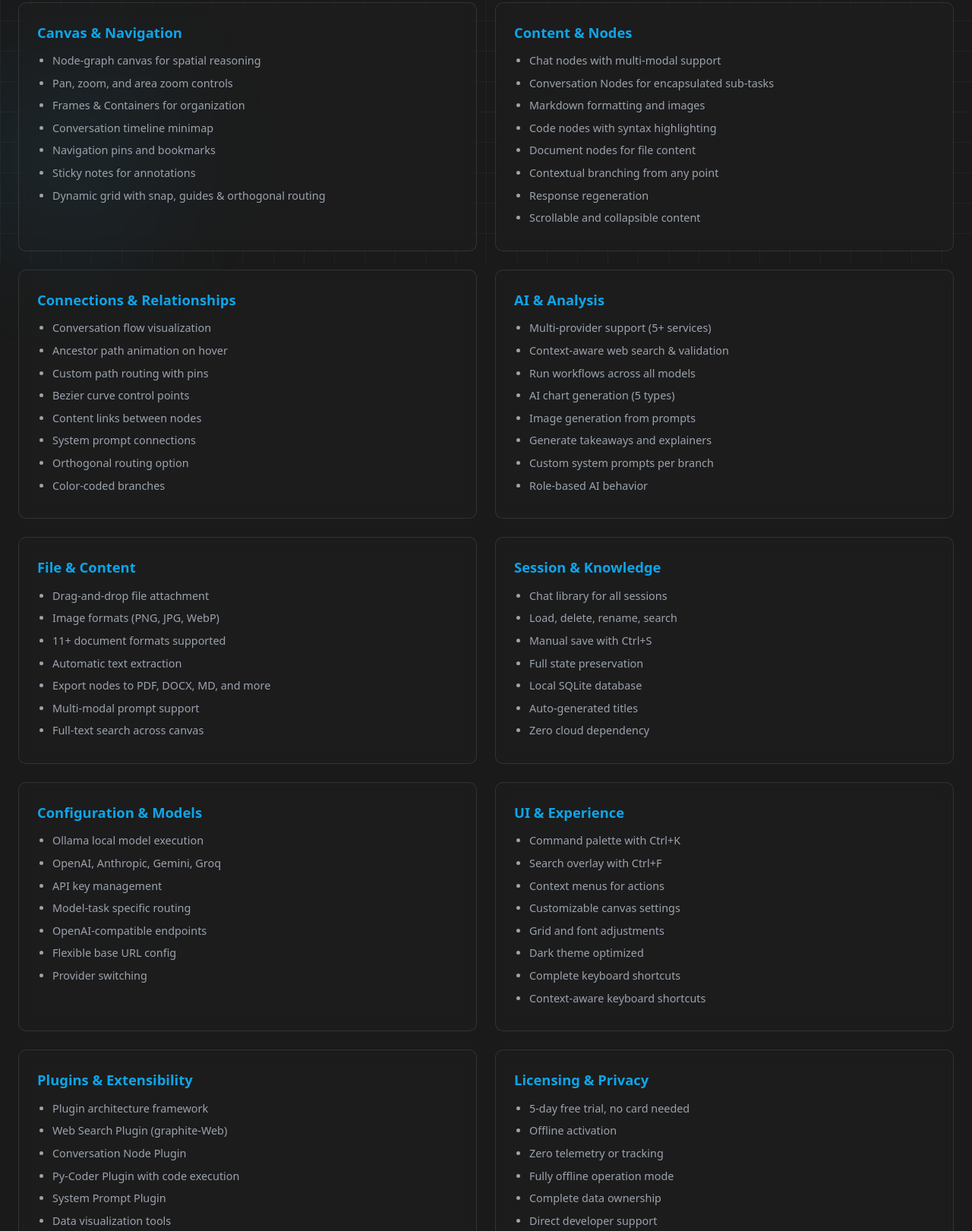
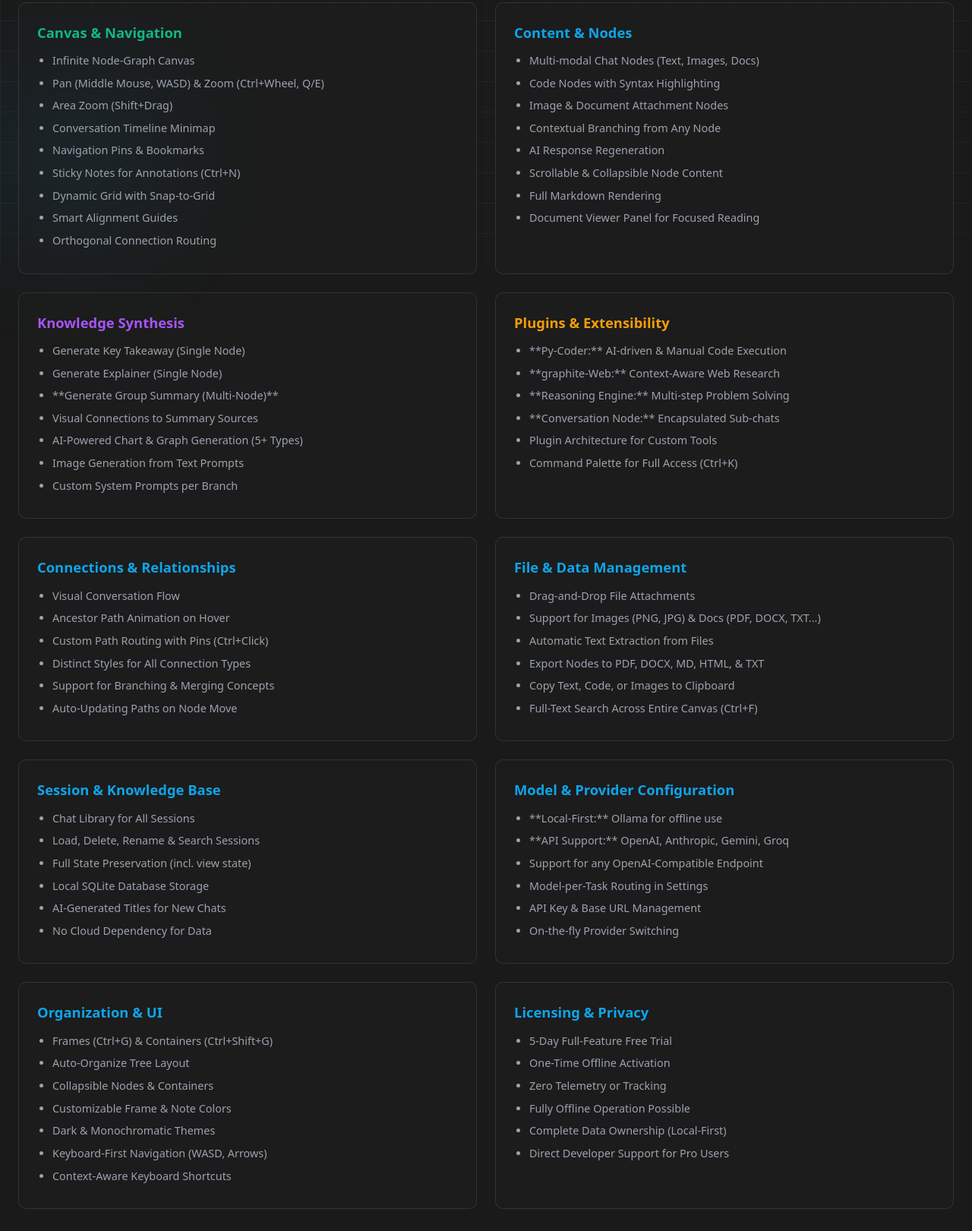
Before and after one commit to dovvnloading/Graphite-Site, a plain HTML site: page Features.html in a window 1280 px wide. Shown: the part 453-2074 px from the top of the page at 76% size. Drawn offline with Linux system fonts and the light colour scheme.

Commit message:
Update Features.html

```diff
--- a/Features.html
+++ b/Features.html
@@ -4,7 +4,7 @@
   <meta charset="utf-8" />
   <title>Graphite Pro — Complete Feature List</title>
   <meta name="viewport" content="width=device-width, initial-scale=1" />
-  <meta name="description" content="Explore the complete feature list of Graphite Pro, the local-first AI workspace." />
+  <meta name="description" content="Explore the complete feature list of Graphite Pro, the local-first AI workspace for reasoning, research, and creation." />
   <style>
     :root {
       --bg: #1a1a1a;
@@ -228,7 +228,7 @@
 
     .feature-tooltip {
       position: absolute;
-      top: -120px;
+      bottom: 105%;
       left: 50%;
       transform: translateX(-50%);
       padding: 12px 16px;
@@ -308,7 +308,7 @@
     <!-- HEADER -->
     <header>
       <h1>Complete Feature List</h1>
-      <p class="lead">Explore every capability that makes Graphite Pro the ultimate visual reasoning workspace.</p>
+      <p class="lead">Explore every capability that makes Graphite the ultimate visual AI workspace.</p>
       <a class="btn btn-primary" href="index.html">← Back to Home</a>
     </header>
 
@@ -317,139 +317,131 @@
       <h2>All Features</h2>
       <div class="feature-list-grid">
         <div class="feature-list-card">
-          <h3>Canvas & Navigation</h3>
+          <h3 style="color: var(--node-query);">Canvas & Navigation</h3>
           <ul>
-            <li>Node-graph canvas for spatial reasoning</li>
-            <li>Pan, zoom, and area zoom controls</li>
-            <li>Frames & Containers for organization</li>
-            <li>Conversation timeline minimap</li>
-            <li>Navigation pins and bookmarks</li>
-            <li>Sticky notes for annotations</li>
-            <li>Dynamic grid with snap, guides &amp; orthogonal routing</li>
+            <li>Infinite Node-Graph Canvas</li>
+            <li>Pan (Middle Mouse, WASD) & Zoom (Ctrl+Wheel, Q/E)</li>
+            <li>Area Zoom (Shift+Drag)</li>
+            <li>Conversation Timeline Minimap</li>
+            <li>Navigation Pins & Bookmarks</li>
+            <li>Sticky Notes for Annotations (Ctrl+N)</li>
+            <li>Dynamic Grid with Snap-to-Grid</li>
+            <li>Smart Alignment Guides</li>
+            <li>Orthogonal Connection Routing</li>
           </ul>
-          <div class="feature-tooltip">Organize your thinking spatially with an intuitive canvas that supports grouping with Frames and Containers, bookmarking, a conversation minimap, and visual alignment tools.</div>
+          <div class="feature-tooltip">Organize thinking spatially. Group with Frames and Containers, bookmark locations, and align items with a dynamic grid and smart guides.</div>
         </div>
         <div class="feature-list-card">
           <h3>Content & Nodes</h3>
           <ul>
-            <li>Chat nodes with multi-modal support</li>
-            <li>Conversation Nodes for encapsulated sub-tasks</li>
-            <li>Markdown formatting and images</li>
-            <li>Code nodes with syntax highlighting</li>
-            <li>Document nodes for file content</li>
-            <li>Contextual branching from any point</li>
-            <li>Response regeneration</li>
-            <li>Scrollable and collapsible content</li>
+            <li>Multi-modal Chat Nodes (Text, Images, Docs)</li>
+            <li>Code Nodes with Syntax Highlighting</li>
+            <li>Image & Document Attachment Nodes</li>
+            <li>Contextual Branching from Any Node</li>
+            <li>AI Response Regeneration</li>
+            <li>Scrollable & Collapsible Node Content</li>
+            <li>Full Markdown Rendering</li>
+            <li>Document Viewer Panel for Focused Reading</li>
           </ul>
-          <div class="feature-tooltip">Create and manipulate different node types to represent conversations, code snippets, and document references with full formatting support.</div>
+          <div class="feature-tooltip">Create diverse content types, from markdown-rich text to code blocks and file attachments, all visually organized on the canvas.</div>
+        </div>
+        <div class="feature-list-card">
+          <h3 style="color: var(--node-analysis);">Knowledge Synthesis</h3>
+          <ul>
+            <li>Generate Key Takeaway (Single Node)</li>
+            <li>Generate Explainer (Single Node)</li>
+            <li>**Generate Group Summary (Multi-Node)**</li>
+            <li>Visual Connections to Summary Sources</li>
+            <li>AI-Powered Chart & Graph Generation (5+ Types)</li>
+            <li>Image Generation from Text Prompts</li>
+            <li>Custom System Prompts per Branch</li>
+          </ul>
+          <div class="feature-tooltip">Turn raw information into insight. Summarize single nodes, synthesize multiple nodes into a cohesive overview, and visualize data on the fly.</div>
+        </div>
+        <div class="feature-list-card">
+          <h3 style="color: var(--accent-orange);">Plugins & Extensibility</h3>
+          <ul>
+            <li>**Py-Coder:** AI-driven & Manual Code Execution</li>
+            <li>**graphite-Web:** Context-Aware Web Research</li>
+            <li>**Reasoning Engine:** Multi-step Problem Solving</li>
+            <li>**Conversation Node:** Encapsulated Sub-chats</li>
+            <li>Plugin Architecture for Custom Tools</li>
+            <li>Command Palette for Full Access (Ctrl+K)</li>
+          </ul>
+          <div class="feature-tooltip">Extend Graphite with powerful plugins like a code interpreter (Py-Coder), a web researcher, a reasoning engine, and more.</div>
         </div>
         <div class="feature-list-card">
           <h3>Connections & Relationships</h3>
           <ul>
-            <li>Conversation flow visualization</li>
-            <li>Ancestor path animation on hover</li>
-            <li>Custom path routing with pins</li>
-            <li>Bezier curve control points</li>
-            <li>Content links between nodes</li>
-            <li>System prompt connections</li>
-            <li>Orthogonal routing option</li>
-            <li>Color-coded branches</li>
+            <li>Visual Conversation Flow</li>
+            <li>Ancestor Path Animation on Hover</li>
+            <li>Custom Path Routing with Pins (Ctrl+Click)</li>
+            <li>Distinct Styles for All Connection Types</li>
+            <li>Support for Branching & Merging Concepts</li>
+            <li>Auto-Updating Paths on Node Move</li>
           </ul>
-          <div class="feature-tooltip">Visualize relationships between nodes with customizable paths and connections that help clarify your reasoning flow.</div>
+          <div class="feature-tooltip">Visualize how ideas connect with animated, customizable, and stylistically distinct lines that clarify your reasoning flow.</div>
         </div>
         <div class="feature-list-card">
-          <h3>AI & Analysis</h3>
+          <h3>File & Data Management</h3>
           <ul>
-            <li>Multi-provider support (5+ services)</li>
-            <li>Context-aware web search & validation</li>
-            <li>Run workflows across all models</li>
-            <li>AI chart generation (5 types)</li>
-            <li>Image generation from prompts</li>
-            <li>Generate takeaways and explainers</li>
-            <li>Custom system prompts per branch</li>
-            <li>Role-based AI behavior</li>
-          </ul>
-          <div class="feature-tooltip">Leverage AI to generate content, analyze data, create visualizations, and perform web-grounded research. Explore multiple reasoning paths with different models.</div>
-        </div>
-        <div class="feature-list-card">
-          <h3>File & Content</h3>
-          <ul>
-            <li>Drag-and-drop file attachment</li>
-            <li>Image formats (PNG, JPG, WebP)</li>
-            <li>11+ document formats supported</li>
-            <li>Automatic text extraction</li>
-            <li>Export nodes to PDF, DOCX, MD, and more</li>
-            <li>Multi-modal prompt support</li>
-            <li>Full-text search across canvas</li>
+            <li>Drag-and-Drop File Attachments</li>
+            <li>Support for Images (PNG, JPG) & Docs (PDF, DOCX, TXT...)</li>
+            <li>Automatic Text Extraction from Files</li>
+            <li>Export Nodes to PDF, DOCX, MD, HTML, & TXT</li>
+            <li>Copy Text, Code, or Images to Clipboard</li>
+            <li>Full-Text Search Across Entire Canvas (Ctrl+F)</li>
           </ul>
           <div class="feature-tooltip">Attach and process files directly in your workspace. Export any content to standard formats, with automatic parsing and searchable content indexing.</div>
         </div>
         <div class="feature-list-card">
-          <h3>Session & Knowledge</h3>
+          <h3>Session & Knowledge Base</h3>
           <ul>
-            <li>Chat library for all sessions</li>
-            <li>Load, delete, rename, search</li>
-            <li>Manual save with Ctrl+S</li>
-            <li>Full state preservation</li>
-            <li>Local SQLite database</li>
-            <li>Auto-generated titles</li>
-            <li>Zero cloud dependency</li>
+            <li>Chat Library for All Sessions</li>
+            <li>Load, Delete, Rename & Search Sessions</li>
+            <li>Full State Preservation (incl. view state)</li>
+            <li>Local SQLite Database Storage</li>
+            <li>AI-Generated Titles for New Chats</li>
+            <li>No Cloud Dependency for Data</li>
           </ul>
-          <div class="feature-tooltip">Save and manage all your work locally with automatic session titling and complete state recovery including zoom levels and scroll positions.</div>
+          <div class="feature-tooltip">Save and manage your work as a persistent knowledge base. All sessions are stored locally, searchable, and fully restorable.</div>
         </div>
         <div class="feature-list-card">
-          <h3>Configuration & Models</h3>
+          <h3>Model & Provider Configuration</h3>
           <ul>
-            <li>Ollama local model execution</li>
-            <li>OpenAI, Anthropic, Gemini, Groq</li>
-            <li>API key management</li>
-            <li>Model-task specific routing</li>
-            <li>OpenAI-compatible endpoints</li>
-            <li>Flexible base URL config</li>
-            <li>Provider switching</li>
+            <li>**Local-First:** Ollama for offline use</li>
+            <li>**API Support:** OpenAI, Anthropic, Gemini, Groq</li>
+            <li>Support for any OpenAI-Compatible Endpoint</li>
+            <li>Model-per-Task Routing in Settings</li>
+            <li>API Key & Base URL Management</li>
+            <li>On-the-fly Provider Switching</li>
           </ul>
-          <div class="feature-tooltip">Connect to any AI provider with flexible configuration and assign different models for different tasks based on your needs.</div>
+          <div class="feature-tooltip">Connect to any AI provider. Use local models for privacy or powerful APIs for frontier performance, and assign different models to different tasks.</div>
         </div>
         <div class="feature-list-card">
-          <h3>UI & Experience</h3>
+          <h3>Organization & UI</h3>
           <ul>
-            <li>Command palette with Ctrl+K</li>
-            <li>Search overlay with Ctrl+F</li>
-            <li>Context menus for actions</li>
-            <li>Customizable canvas settings</li>
-            <li>Grid and font adjustments</li>
-            <li>Dark theme optimized</li>
-            <li>Complete keyboard shortcuts</li>
-            <li>Context-aware keyboard shortcuts</li>
+            <li>Frames (Ctrl+G) & Containers (Ctrl+Shift+G)</li>
+            <li>Auto-Organize Tree Layout</li>
+            <li>Collapsible Nodes & Containers</li>
+            <li>Customizable Frame & Note Colors</li>
+            <li>Dark & Monochromatic Themes</li>
+            <li>Keyboard-First Navigation (WASD, Arrows)</li>
+            <li>Context-Aware Keyboard Shortcuts</li>
           </ul>
-          <div class="feature-tooltip">Access all features via the Command Palette, search overlay, context menus, and keyboard shortcuts. Customize your workspace with on-canvas controls.</div>
-        </div>
-        <div class="feature-list-card">
-          <h3>Plugins & Extensibility</h3>
-          <ul>
-            <li>Plugin architecture framework</li>
-            <li>Web Search Plugin (graphite-Web)</li>
-            <li>Conversation Node Plugin</li>
-            <li>Py-Coder Plugin with code execution</li>
-            <li>System Prompt Plugin</li>
-            <li>Data visualization tools</li>
-            <li>Custom integrations</li>
-            <li>API for developers</li>
-          </ul>
-          <div class="feature-tooltip">Extend Graphite with powerful plugins like Py-Coder (code execution), graphite-Web (web search), Conversation Nodes, a System Prompt editor, and more.</div>
+          <div class="feature-tooltip">Structure your canvas with powerful grouping tools, automatic layouts, and extensive customization options for a personalized workflow.</div>
         </div>
         <div class="feature-list-card">
           <h3>Licensing & Privacy</h3>
           <ul>
-            <li>5-day free trial, no card needed</li>
-            <li>Offline activation</li>
-            <li>Zero telemetry or tracking</li>
-            <li>Fully offline operation mode</li>
-            <li>Complete data ownership</li>
-            <li>Direct developer support</li>
-            <li>Independence and reliability</li>
+            <li>5-Day Full-Feature Free Trial</li>
+            <li>One-Time Offline Activation</li>
+            <li>Zero Telemetry or Tracking</li>
+            <li>Fully Offline Operation Possible</li>
+            <li>Complete Data Ownership (Local-First)</li>
+            <li>Direct Developer Support for Pro Users</li>
           </ul>
-          <div class="feature-tooltip">Activate once and work forever with complete privacy, no tracking, and the ability to work entirely offline on your own device.</div>
+          <div class="feature-tooltip">Activate once and work with complete privacy. Your data and workflows are never tracked or sent to the cloud unless you explicitly use an API.</div>
         </div>
       </div>
     </section>
```
